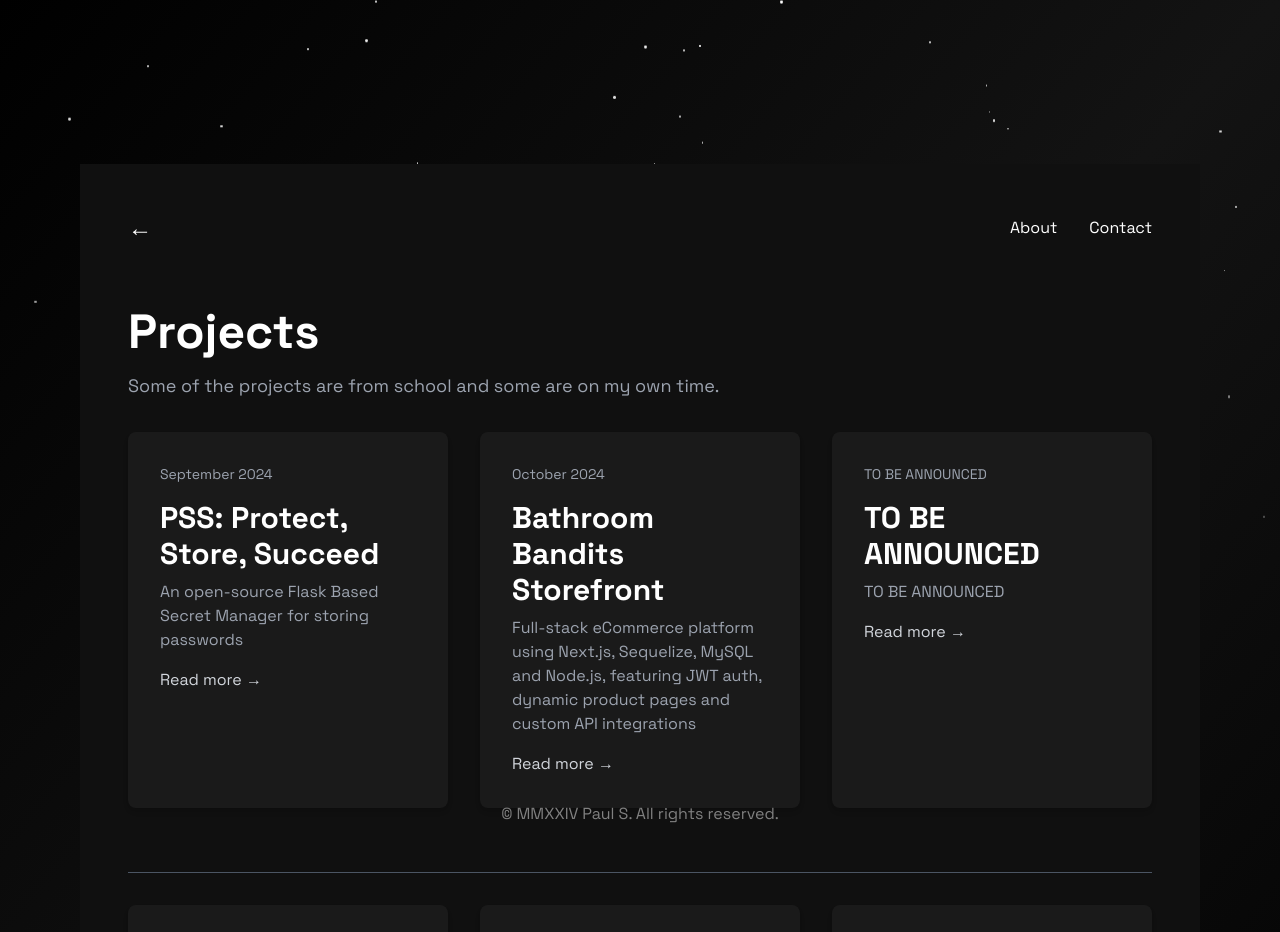
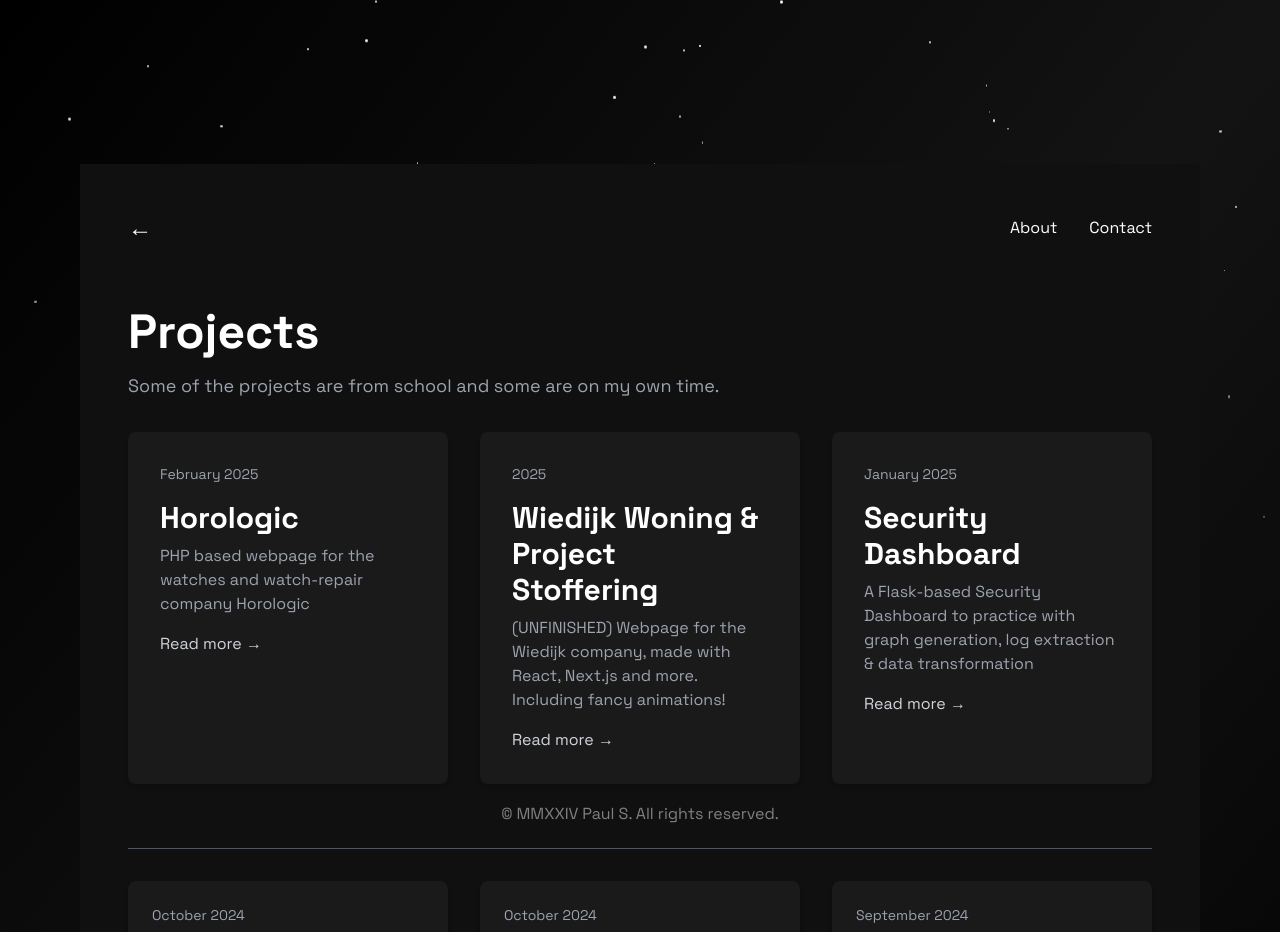
Before and after one commit to Taxanehh/website, a Next.js app: page /projects in a window 1280 px wide. Shown: the top 932 px of the page. Built offline with nearby package versions, Linux system fonts and the light colour scheme.

Commit message:
Projects update

```diff
--- a/app/components/Hero.jsx
+++ b/app/components/Hero.jsx
@@ -77,10 +77,10 @@ const Hero = () => {
             A Full-Time Cybersecurity Student and developer in training <br />
             Currently building a{" "}
             <a
-              href="https://github.com/Taxanehh/Secretmanager"
+              href="/"
               className="text-[#808080] hover:text-[#dbdbdb] underline transition"
             >
-              Secret Manager
+              Watch-repair Webapp
             </a>
           </motion.p>
         </motion.section>
--- a/app/components/projects.tsx
+++ b/app/components/projects.tsx
@@ -12,22 +12,22 @@ export default function Projects() {
   // Sample data for important and other projects
   const importantProjects = [
     {
-      title: 'PSS: Protect, Store, Succeed',
-      description: 'An open-source Flask Based Secret Manager for storing passwords',
-      githubLink: 'https://github.com/Taxanehh/Secretmanager',
-      date: 'September 2024',
+      title: 'Horologic',
+      description: 'PHP based webpage for the watches and watch-repair company Horologic',
+      githubLink: 'https://www.horologic.nl',
+      date: 'February 2025',
     },
     {
-      title: 'Bathroom Bandits Storefront',
-      description: 'Full-stack eCommerce platform using Next.js, Sequelize, MySQL and Node.js, featuring JWT auth, dynamic product pages and custom API integrations',
-      githubLink: 'https://github.com/Taxanehh/storefront',
-      date: 'October 2024',
+      title: 'Wiedijk Woning & Project Stoffering',
+      description: '(UNFINISHED) Webpage for the Wiedijk company, made with React, Next.js and more. Including fancy animations!',
+      githubLink: 'https://github.com/Taxanehh/wiedijk',
+      date: '2025',
     },
     {
-      title: 'TO BE ANNOUNCED',
-      description: 'TO BE ANNOUNCED',
-      githubLink: 'https://www.youtube.com/watch?v=dQw4w9WgXcQ',
-      date: 'TO BE ANNOUNCED',
+      title: 'Security Dashboard',
+      description: 'A Flask-based Security Dashboard to practice with graph generation, log extraction & data transformation',
+      githubLink: 'https://github.com/Taxanehh/SecurityDashboard',
+      date: 'January 2025',
     },
   ];
 
@@ -39,16 +39,16 @@ export default function Projects() {
       githubLink: 'https://github.com/Taxanehh/website',
     },
     {
-      title: 'TO BE ANNOUNCED',
-      description: 'Details will be revealed later.',
-      date: 'TO BE ANNOUNCED',
-      githubLink: 'https://www.youtube.com/watch?v=dQw4w9WgXcQ',
+      title: 'Bathroom Bandits Storefront',
+      description: '(UNFINISHED) Full-stack eCommerce platform using Next.js, Sequelize, MySQL and Node.js, featuring JWT auth, dynamic product pages and custom API integrations',
+      date: 'October 2024',
+      githubLink: 'https://github.com/Taxanehh/storefront',
     },
     {
-      title: 'TO BE ANNOUNCED',
-      description: 'Details will be revealed later.',
-      date: 'TO BE ANNOUNCED',
-      githubLink: 'https://www.youtube.com/watch?v=dQw4w9WgXcQ',
+      title: 'PSS: Protect, Store, Succeed',
+      description: '(SCHOOL PROJECT) An open-source Flask Based Secret Manager for storing passwords',
+      date: 'September 2024',
+      githubLink: 'https://github.com/Taxanehh/Secretmanager',
     },
     {
       title: 'TO BE ANNOUNCED',
```
